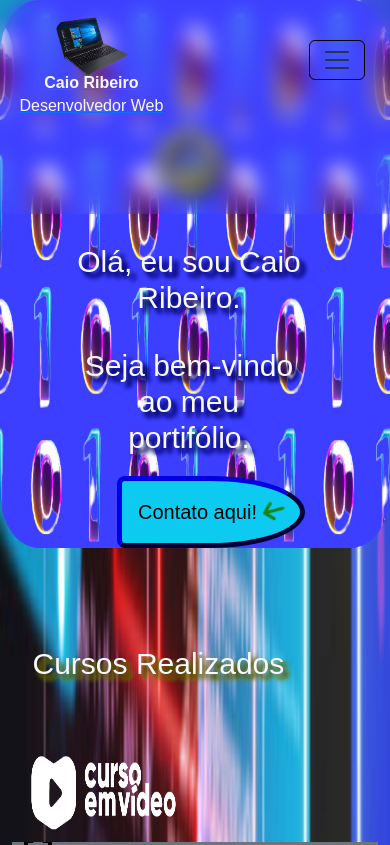
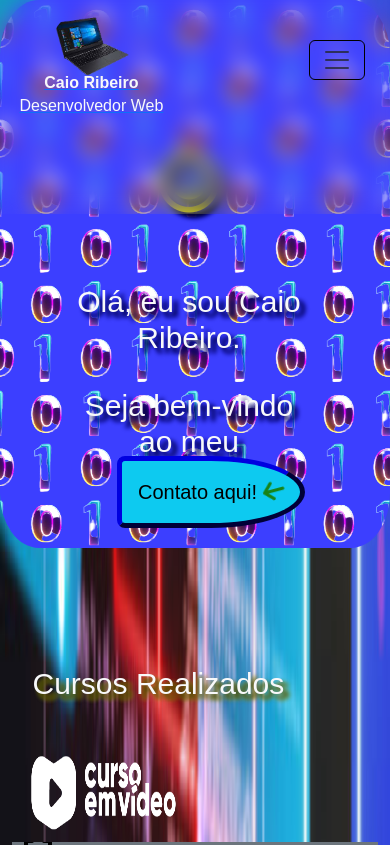
Before and after one commit to caiosribeiro/caiosribeiro, a plain HTML site: page index.html in a window 390 px wide. Shown: the top 845 px of the page. Drawn offline with nearby package versions, Linux system fonts and the light colour scheme.

Commit message:
Update index.css

```diff
--- a/index.css
+++ b/index.css
@@ -245,12 +245,9 @@ iframe{
 }
 
 @media only screen and (max-width: 465px){
-	#inicio{
-		background-color: rgba(60, 63, 255, 1);
-		background-image: url('imagens/pagina-fundo3.png');
-		background-size: 100px 300px;
-		animation: movimentoDireita 20s linear infinite;
-		background-repeat: round;
+	#contato{
+		position: relative;
+		bottom: 20px;
 	}
 
 	.mudarTamanho li a{
@@ -268,13 +265,12 @@ iframe{
 		right: 10%;
 	}
 
-
 	#apresentacao, h1, h2{
 		font-size: 30px;
 		width: 100%;
 		position: relative;
 		right: 10%;
-		top: 50px;
+		top: 70px;
 	}
 
 	#apresentacao{
```
